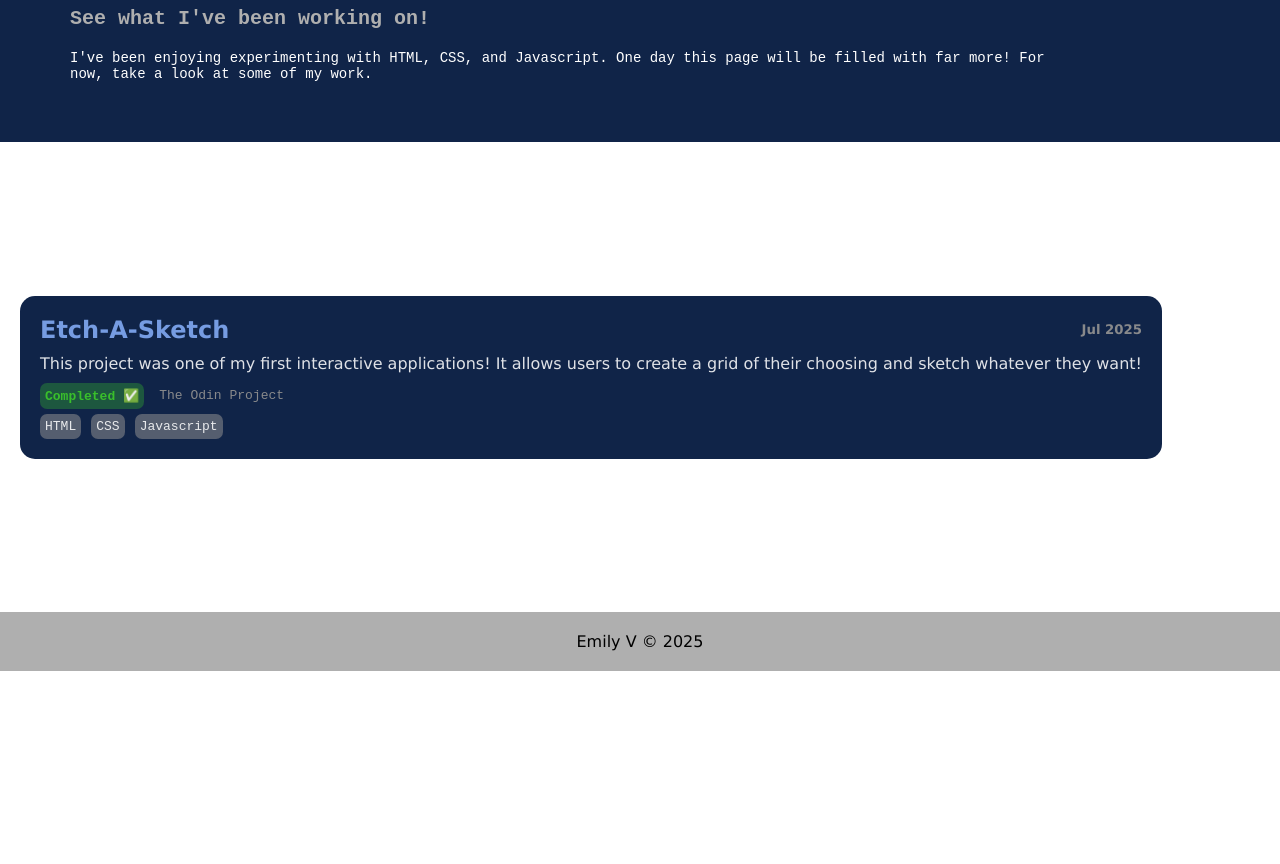
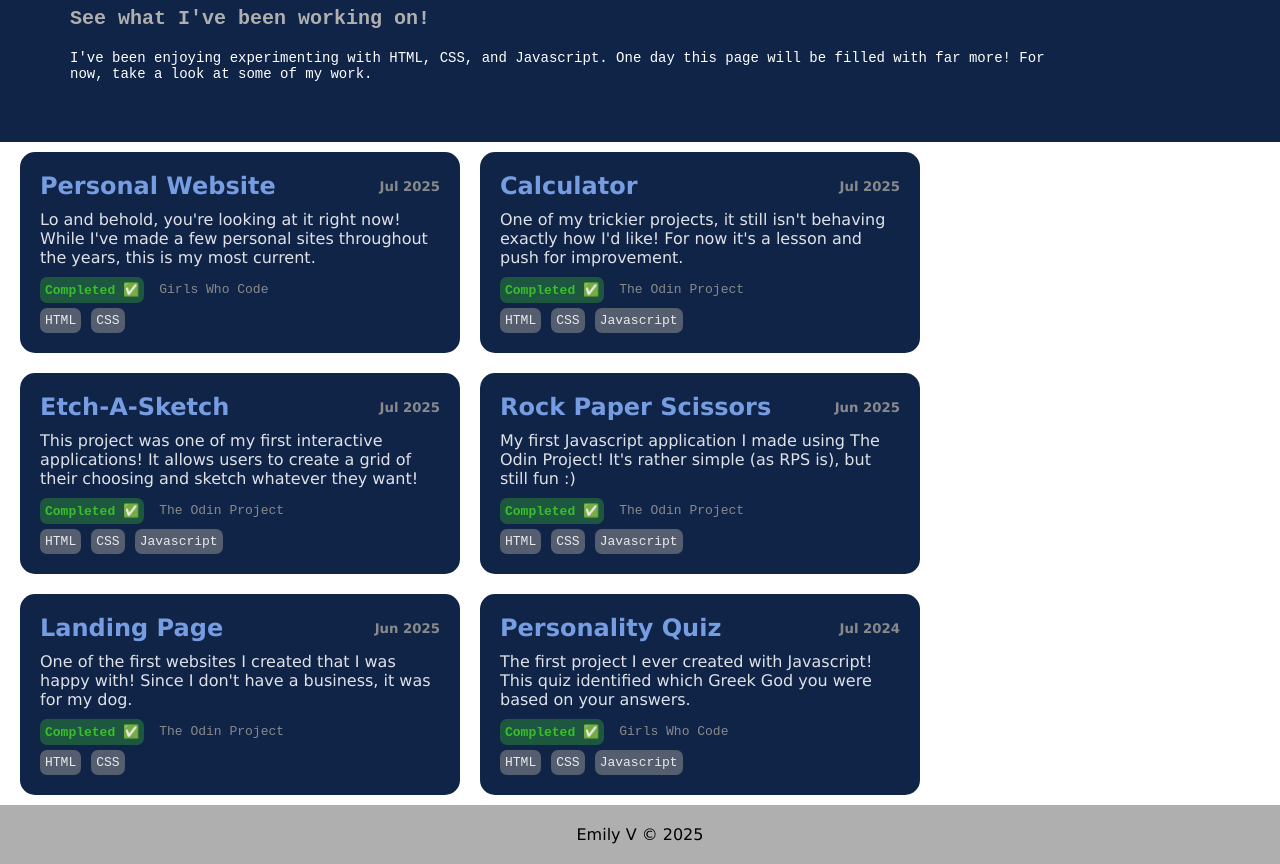
Before and after one commit to viratae/GWCPersonalWebsite, a plain HTML site: page projects.html in a window 1280 px wide. Shown: the part 129-993 px from the top of the page. Before the commit the page ends 800 px from the top, so only its background shows below. Drawn offline with Linux system fonts and the light colour scheme.

Commit message:
Added final touches to About Me and Projects pages

```diff
--- a/projects.html
+++ b/projects.html
@@ -45,6 +45,38 @@
     <div class="middle">
 
         <div class="projectContainer">
+            <div class="projectSection">
+                <div class="projectHead">
+                    <h3 class="projectTitle highlight">Personal Website</h3>
+                    <h5 class="projectDate">Jul 2025</h5>
+                </div>
+                <p class="projectCaption">Lo and behold, you're looking at it right now! While I've made a few personal sites throughout the years, this is my most current.</p>
+                <div class="projectCaption">
+                    <p class="status completed">Completed ✅</p>
+                    <p class="source">Girls Who Code</p>
+                </div>
+                <div class="projectTags">
+                    <p class="tag">HTML</p>
+                    <p class="tag">CSS</p>
+                </div>
+            </div>
+
+            <div class="projectSection">
+                <div class="projectHead">
+                    <h3 class="projectTitle highlight">Calculator</h3>
+                    <h5 class="projectDate">Jul 2025</h5>
+                </div>
+                <p class="projectCaption">One of my trickier projects, it still isn't behaving exactly how I'd like! For now it's a lesson and push for improvement. </p>
+                <div class="projectCaption">
+                    <p class="status completed">Completed ✅</p>
+                    <p class="source">The Odin Project</p>
+                </div>
+                <div class="projectTags">
+                    <p class="tag">HTML</p>
+                    <p class="tag">CSS</p>
+                    <p class="tag">Javascript</p>
+                </div>
+            </div>
 
             <div class="projectSection">
                 <div class="projectHead">
@@ -63,7 +95,57 @@
                 </div>
             </div>
 
+            <div class="projectSection">
+                <div class="projectHead">
+                    <h3 class="projectTitle highlight">Rock Paper Scissors</h3>
+                    <h5 class="projectDate">Jun 2025</h5>
+                </div>
+                <p class="projectCaption">My first Javascript application I made using The Odin Project! It's rather simple (as RPS is), but still fun :)</p>
+                <div class="projectCaption">
+                    <p class="status completed">Completed ✅</p>
+                    <p class="source">The Odin Project</p>
+                </div>
+                <div class="projectTags">
+                    <p class="tag">HTML</p>
+                    <p class="tag">CSS</p>
+                    <p class="tag">Javascript</p>
+                </div>
+            </div>
+
+            <div class="projectSection">
+                <div class="projectHead">
+                    <h3 class="projectTitle highlight">Landing Page</h3>
+                    <h5 class="projectDate">Jun 2025</h5>
+                </div>
+                <p class="projectCaption">One of the first websites I created that I was happy with! Since I don't have a business, it was for my dog.</p>
+                <div class="projectCaption">
+                    <p class="status completed">Completed ✅</p>
+                    <p class="source">The Odin Project</p>
+                </div>
+                <div class="projectTags">
+                    <p class="tag">HTML</p>
+                    <p class="tag">CSS</p>
+                </div>
+            </div>
+            <div class="projectSection">
+                <div class="projectHead">
+                    <h3 class="projectTitle highlight">Personality Quiz</h3>
+                    <h5 class="projectDate">Jul 2024</h5>
+                </div>
+                <p class="projectCaption">The first project I ever created with Javascript! This quiz identified which Greek God you were based on your answers.</p>
+                <div class="projectCaption">
+                    <p class="status completed">Completed ✅</p>
+                    <p class="source">Girls Who Code</p>
+                </div>
+                <div class="projectTags">
+                    <p class="tag">HTML</p>
+                    <p class="tag">CSS</p>
+                    <p class="tag">Javascript</p>
+                </div>
+            </div>
         </div>
+    </div>
+
 
 
     </div>
--- a/style.css
+++ b/style.css
@@ -186,9 +186,11 @@ body {
 .projectContainer {
     padding: 10px 20px 10px 20px;
     display: flex;
+    flex-wrap: wrap;
     gap: 20px;
 }
 .projectSection {
+    width: 400px;
     background-color: var(--main-color);
     padding: 20px;
     border-radius: 15px;
```
Also changed, not shown: index.html (+2 -2 lines).
